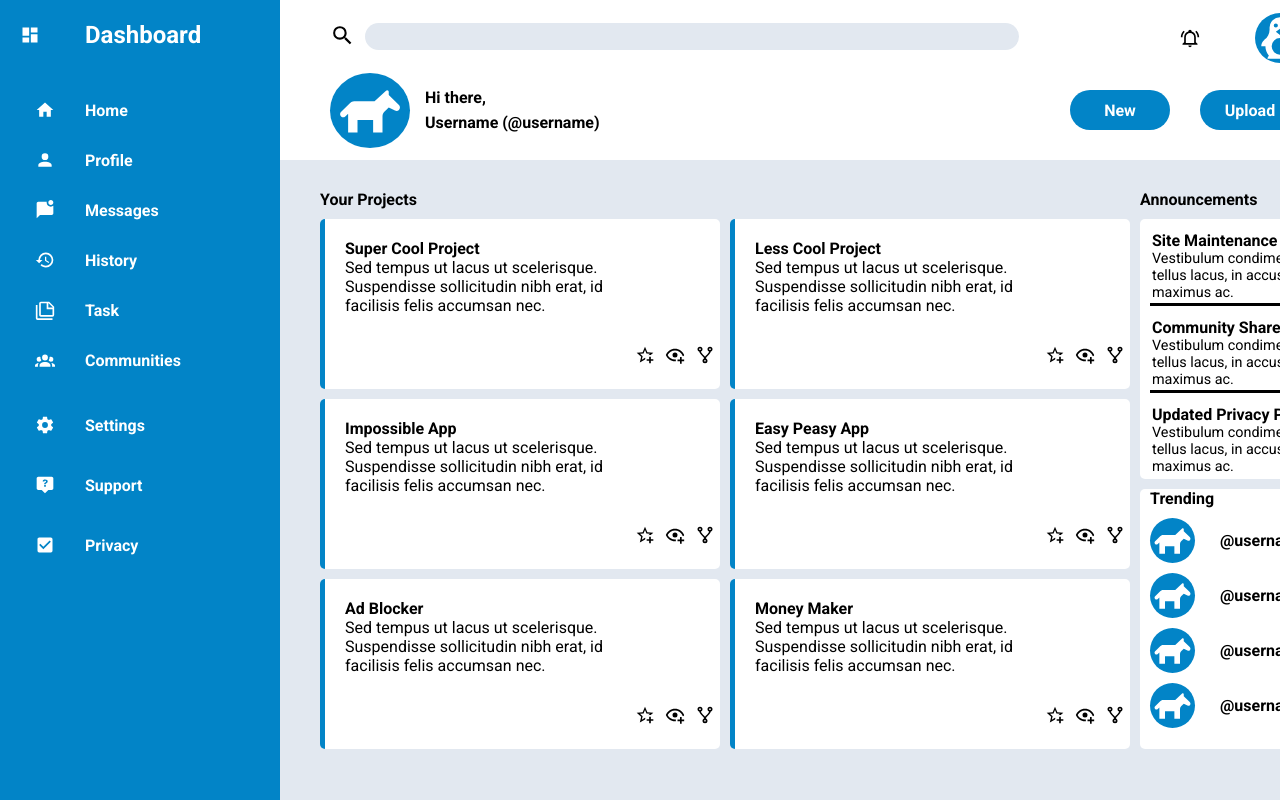
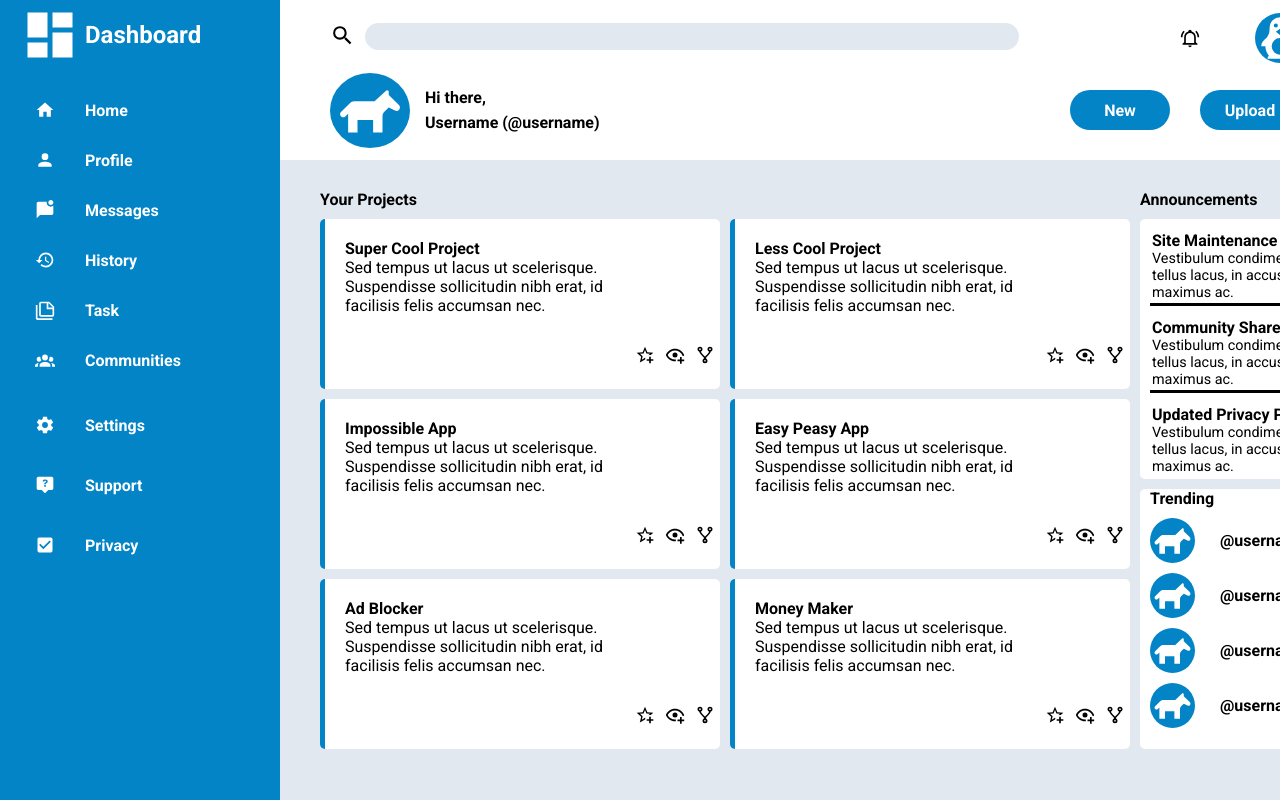
Before and after one commit to CStalks/admin-dashboard, a plain HTML site: page index.html in a window 1280 px wide. Shown: the top 800 px of the page. Drawn offline with Linux system fonts and the light colour scheme; a web font is replaced by a local one.

Commit message:
Fix changes

```diff
--- a/css/styles.css
+++ b/css/styles.css
@@ -266,7 +266,6 @@ input {
 }
 
 .announcements {
-    width: 200px;
     font-size: 90%;
 }
 
--- a/index.html
+++ b/index.html
@@ -8,7 +8,7 @@
     <body>
         <div class="side">
             <div class="side-content1">
-                <svg class="icons-logo" fill="white" xmlns="http://www.w3.org/2000/svg" viewBox="0 0 24 24">
+                <svg fill="white" xmlns="http://www.w3.org/2000/svg" viewBox="0 0 24 24">
                     <title>view-dashboard</title>
                     <path d="M13,3V9H21V3M13,21H21V11H13M3,21H11V15H3M3,13H11V3H3V13Z" />
                 </svg>
```
